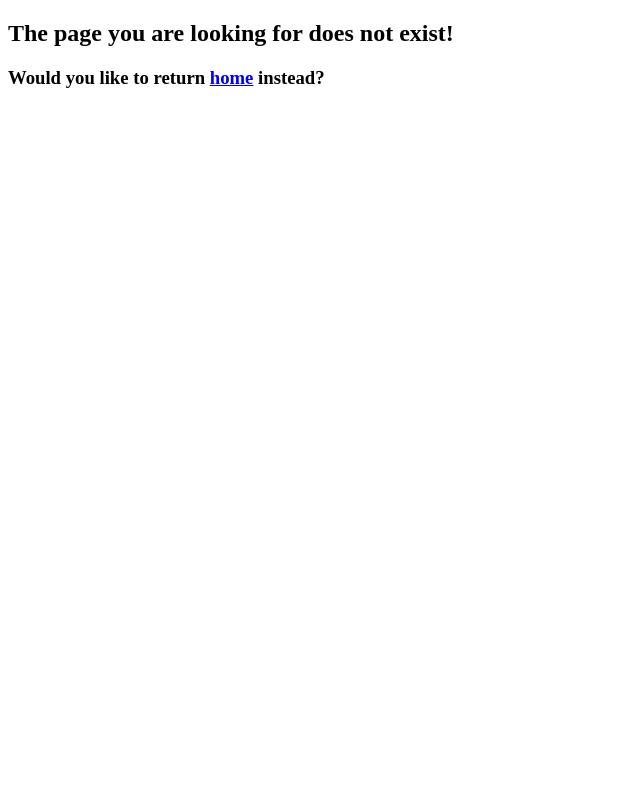
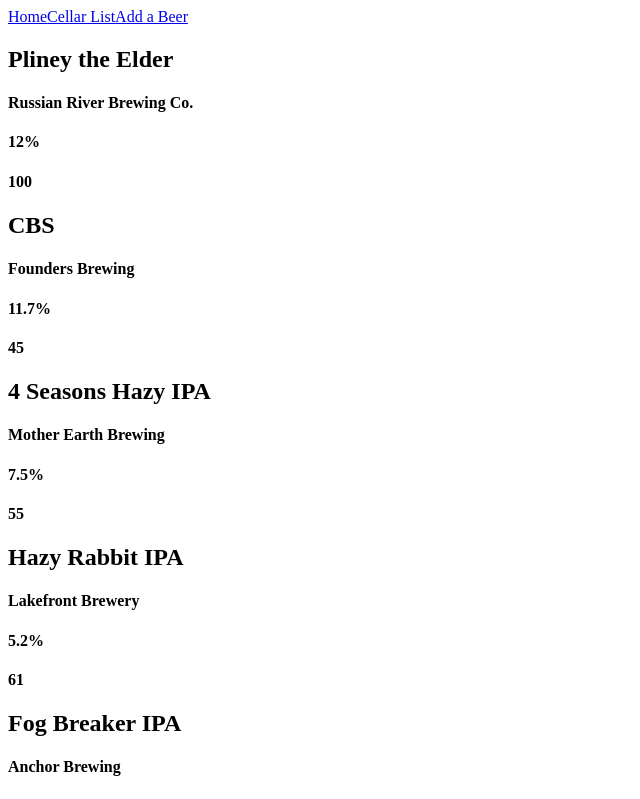
Before and after one commit to Saul-Ordonez/cellar_management, a React (Create React App) app: page /#/beerlist in a window 1280 px wide. Shown: the top 799 px of the page, without its empty margins (0-640 px from the left). Built offline with nearby package versions, Linux system fonts and the light colour scheme.

Commit message:
add values to other files where needed

```diff
--- a/src/components/App.js
+++ b/src/components/App.js
@@ -1,19 +1,129 @@
 import React from 'react';
 import './App.css';
 import { Switch, Route } from 'react-router-dom';
+import Error404 from './Error404';
+import BeerList from './BeerList';
+import NewBeerControl from './NewBeerControl';
 import Landing from './Landing';
-import Error404 from './Error404';
+import NavBar from './Navbar';
 
-function App() {
+class App extends React.Component {
+
+  constructor(props) {
+    super(props);
+    this.state = {
+      masterBeerList: [
+        {
+          name: 'Pliney the Elder',
+          brewery: 'Russian River Brewing Co.',
+          size: '16.9oz',
+          cost: '$8',
+          abv: '12%',
+          ibu: '100'
+        },
+        {
+          name: 'CBS',
+          brewery: 'Founders Brewing',
+          size: '22oz',
+          cost: '$24',
+          abv: '11.7%',
+          ibu: '45'
+        },
+        {
+          name: '4 Seasons Hazy IPA',
+          brewery: 'Mother Earth Brewing',
+          size: '16oz',
+          cost: '$5',
+          abv: '7.5%',
+          ibu: '55'
+        },
+        {
+          name: 'Hazy Rabbit IPA',
+          brewery: 'Lakefront Brewery',
+          size: '12oz',
+          cost: '$4',
+          abv: '5.2%',
+          ibu: '61'
+        },
+        {
+          name: 'Fog Breaker IPA',
+          brewery: 'Anchor Brewing',
+          size: '14oz',
+          cost: '$4.50',
+          abv: '6.8%',
+          ibu: '64'
+        },
+        {
+          name: 'Ruby Redbird',
+          brewery: 'Shiner',
+          size: '12oz',
+          cost: '$4',
+          abv: '4%',
+          ibu: '22'
+        },
+        {
+          name: 'Cuvée Du Jongluer',
+          brewery: 'Cascade Brewing Barrel House',
+          size: '22oz',
+          cost: '$15',
+          abv: '9.4%',
+          ibu: '44'
+        },
+        {
+          name: 'Bourbon County Double Barrel',
+          brewery: 'Goose Island',
+          size: '16.9oz',
+          cost: '$20',
+          abv: '18%',
+          ibu: '30'
+        },
+        {
+          name: 'Distorted Perception',
+          brewery: 'Hardywood Park',
+          size: '16oz',
+          cost: '$7',
+          abv: '7%',
+          ibu: '58'
+        },
+        {
+          name: 'Witch Finder',
+          brewery: 'Holy Mountain',
+          size: '22oz',
+          cost: '$24',
+          abv: '6.1%',
+          ibu: '35'
+        }
+      ]
+    };
+    this.handleAddingNewBeerToList = this.handleAddingNewBeerToList.bind(this);
+  }
+
+  handleAddingNewBeerToList(newBeer){
+    var newMasterBeerList = this.state.masterBeerList.slice();
+    newMasterBeerList.push(newBeer);
+    this.setState({masterBeerList: newMasterBeerList});
+  }
+
+  render() {
+
     return (
       <div>
+      <NavBar />
       <Switch>
       <Route exact path='/' component={Landing} />
-    <Route component={Error404} />
+      <Route exact path='/beerlist' render={()=>
+        <div>
+        <BeerList beerList={this.state.masterBeerList}/>
+        <NewBeerControl onNewBeerCreate={this.handleAddingNewBeerToList} />
+        </div>
+      } />
+      <Route path='/newbeer' render={()=><NewBeerControl onNewBeerCreate={this.handleAddingNewBeerToList} />} />
+      <Route component={Error404}/>
       </Switch>
-
       </div>
     );
   }
 
+}
+
 export default App;
--- /dev/null
+++ b/src/components/NavBar.jsx
@@ -0,0 +1,15 @@
+import React from 'react';
+import { Link } from 'react-router-dom';
+
+function NavBar() {
+
+  return (
+    <div>
+    <Link class='link' to='/'>Home</Link>
+    <Link class='link' to='/beerlist'>Cellar List</Link>
+    <Link class='link' to='/newbeer'>Add a Beer</Link>
+    </div>
+  );
+}
+
+export default NavBar;
--- a/src/components/NewBeerForm.jsx
+++ b/src/components/NewBeerForm.jsx
@@ -14,13 +14,14 @@
     props.onNewBeerCreate(
       {name: _name.value,
         brewery: _brewery.value,
-        size: _size.value,
+        bottled: _bottled.value,
+        bought: _bought.value,
         abv: _abv.value,
         ibu: _ibu.value,});
         _name.value = '';
         _brewery.value = '';
-        _cost.value = '';
-        _size.value = '';
+        _bottled.value = '';
+        _bought.value = '';
         _abv.value = '';
         _ibu.value = '';
       }
--- /dev/null
+++ b/src/components/ShowBeerForm.jsx
@@ -0,0 +1,12 @@
+
+import React from 'react';
+
+function ShowBeerForm(props){
+  return (
+    <div className = 'button' >
+      <button  onClick={props.onHandleShowingBeerForm}>Add a new beer to the cellar</button>
+    </div>
+  );
+}
+
+export default ShowBeerForm;
```
Also changed, not shown: 1 other file (tests, documents, lock files or other folders). Lines whose indentation alone changed are shown as unchanged.
